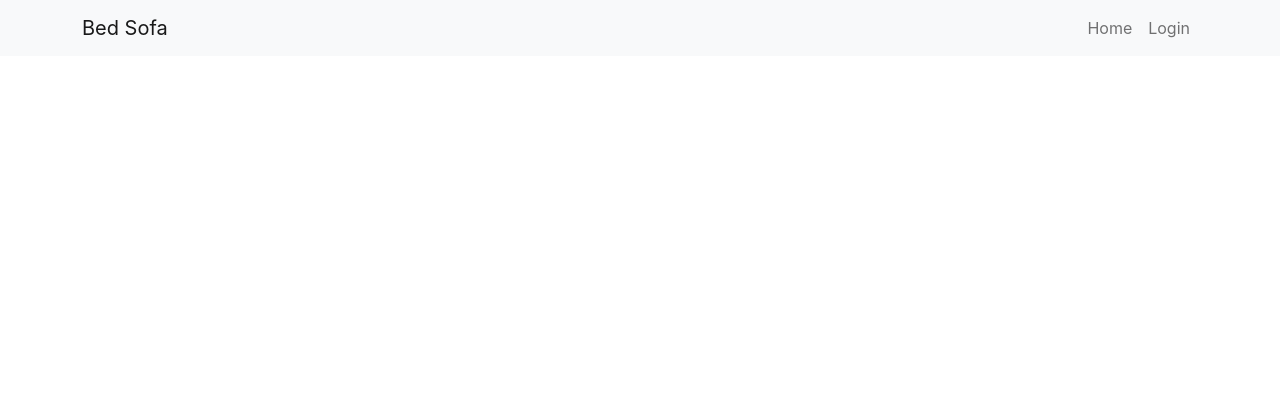
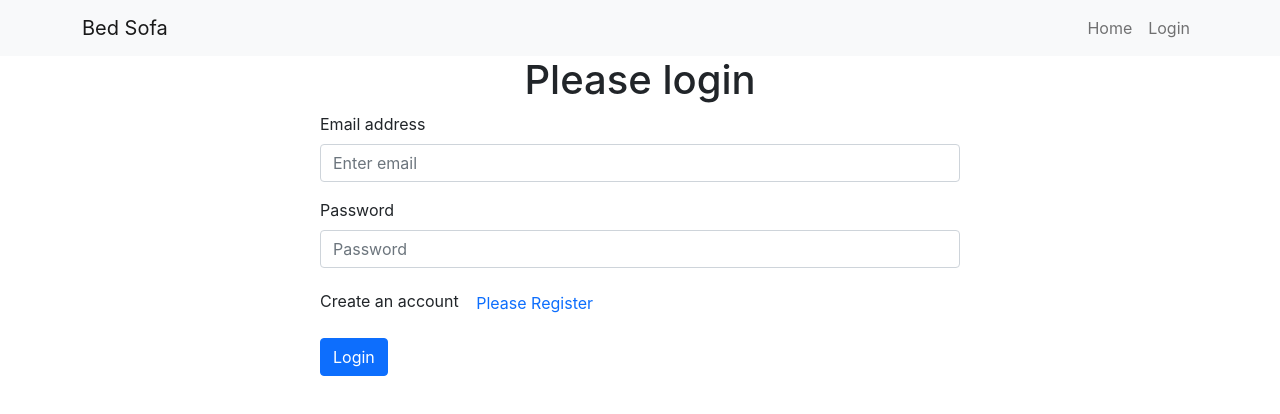
Before and after one commit to Junayed5/warehouse-management-website, a React (Create React App) app: page /login in a window 1280 px wide. Before the commit this address had no page. Shown: the top 414 px of the page. Built offline with nearby package versions, Linux system fonts and the light colour scheme.

Commit message:
Login or registration form set

```diff
--- a/src/App.js
+++ b/src/App.js
@@ -3,7 +3,9 @@ import './App.css';
 import Header from './components/Header/Header';
 import Home from './components/Home/Home';
 import Item from './components/Item/Item';
+import Login from './components/Login/Login';
 import ManageInventories from './components/ManageInventories/ManageInventories';
+import Register from './components/Register/Register';
 
 function App() {
   return (
@@ -13,6 +15,8 @@ function App() {
         <Route path='/' element={<Home/>}/>
         <Route path='/home' element={<Home/>}/>
         <Route path='/manageAll' element={<ManageInventories/>}/>
+        <Route path='/login' element={<Login/>}/>
+        <Route path='/register' element={<Register/>}/>
         <Route path='/product/:productId' element={<Item/>}></Route>
       </Routes>
     </div>
--- a/src/components/Header/Header.js
+++ b/src/components/Header/Header.js
@@ -12,7 +12,7 @@ const Header = () => {
                     <Navbar.Collapse id="responsive-navbar-nav">
                         <Nav className="ms-auto">
                             <Nav.Link as={Link} to="/home">Home</Nav.Link>
-                            <Nav.Link href="#pricing">Login</Nav.Link>
+                            <Nav.Link as={Link} to="/login">Login</Nav.Link>
                         </Nav>
 
                     </Navbar.Collapse>
--- /dev/null
+++ b/src/components/Login/Login.js
@@ -0,0 +1,34 @@
+import React from 'react';
+import { Button, Form } from 'react-bootstrap';
+import { Link } from 'react-router-dom';
+
+const Login = () => {
+
+
+    const handleSignIn = event => {
+        event.preventDefault();
+    }
+
+    return (
+        <div className='w-50 mx-auto text-start'>
+            <h1 className='text-center'>Please login</h1>
+            <Form onSubmit={handleSignIn}>
+                <Form.Group className="mb-3" controlId="formBasicEmail">
+                    <Form.Label>Email address</Form.Label>
+                    <Form.Control name='email' type="email" placeholder="Enter email" />
+                </Form.Group>
+
+                <Form.Group className="mb-3" controlId="formBasicPassword">
+                    <Form.Label>Password</Form.Label>
+                    <Form.Control name='password' type="password" placeholder="Password" />
+                </Form.Group>
+                <p>Create an account <Link to='/register'><button className='btn btn-link text-decoration-none'>Please Register</button></Link></p>
+                <Button variant="primary" type="submit">
+                    Login
+                </Button>
+            </Form>
+        </div>
+    );
+};
+
+export default Login;
--- /dev/null
+++ b/src/components/Register/Register.js
@@ -0,0 +1,34 @@
+import React from 'react';
+import { Button, Form } from 'react-bootstrap';
+import { Link } from 'react-router-dom';
+
+const Register = () => {
+
+
+    const handleCreateAnAccount = event => {
+        event.preventDefault();
+    }
+
+    return (
+        <div className='w-50 mx-auto text-start'>
+            <h2 className='text-center'>Please Create a new account</h2>
+            <Form onSubmit={handleCreateAnAccount}>
+                <Form.Group className="mb-3" controlId="formBasicEmail">
+                    <Form.Label>Email address</Form.Label>
+                    <Form.Control name='email' type="email" placeholder="Enter email" />
+                </Form.Group>
+
+                <Form.Group className="mb-3" controlId="formBasicPassword">
+                    <Form.Label>Password</Form.Label>
+                    <Form.Control name='password' type="password" placeholder="Password" />
+                </Form.Group>
+                <p>Already have an account <Link to='/login'><button className='btn btn-link text-decoration-none'>Please Login</button></Link></p>
+                <Button variant="primary" type="submit">
+                    Register
+                </Button>
+            </Form>
+        </div>
+    );
+};
+
+export default Register;
```
